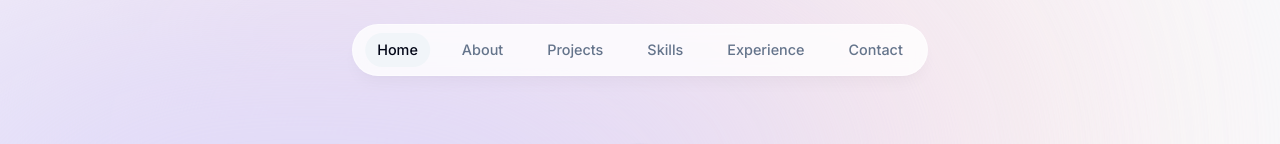
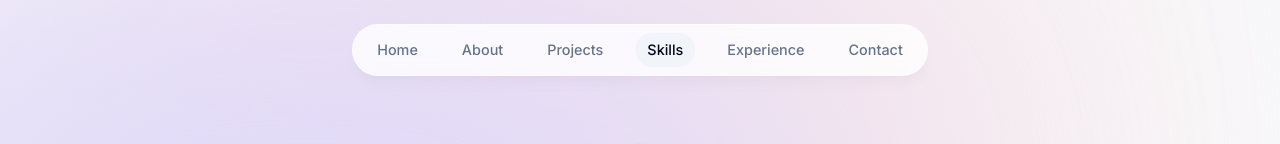
Before and after one commit to Abdelrahiim/new-portfolio, a Next.js app: page / in a window 1280 px wide. Shown: the top 144 px of the page. Built offline with nearby package versions, Linux system fonts and the light colour scheme.

Commit message:
implement heading change when component in view

```diff
--- a/src/app/page.tsx
+++ b/src/app/page.tsx
@@ -2,6 +2,7 @@ import About from "~/components/About";
 import Intro from "~/components/Intro";
 import Projects from "~/components/Projects";
 import SectionDivider from "~/components/SectionDivider";
+import Skills from "~/components/Skills";
 
 export default function HomePage() {
   return (
@@ -10,6 +11,7 @@ export default function HomePage() {
       <SectionDivider />
       <About />
       <Projects/>
+      <Skills/>
     </main>
   );
 }
--- a/src/components/About.tsx
+++ b/src/components/About.tsx
@@ -2,11 +2,18 @@
 
 import { motion } from "framer-motion";
 import SectionHeading from "./SectionHeading";
+import { useInView } from "react-intersection-observer";
+import useActiveSectionStore from "~/context/activeSectionStore";
+import { useSectionInView } from "~/lib/hooks";
 
 const About = () => {
+  const { ref } = useSectionInView("About");
+
   return (
     <motion.section
+      // onClick={()=>setActiveSection("About")}
       id="about"
+      ref={ref}
       className="mb-28 max-w-[45rem] scroll-m-28 text-justify sm:mb-40"
       initial={{ opacity: 0, y: 100 }}
       animate={{ opacity: 1, y: 0 }}
--- a/src/components/Header.tsx
+++ b/src/components/Header.tsx
@@ -1,11 +1,13 @@
 "use client";
 import { motion } from "framer-motion";
 import Link from "next/link";
-import { useState } from "react";
 import { links } from "~/lib/data";
 import { clsx } from "clsx";
+import useActiveSectionStore from "~/context/activeSectionStore";
+
 const Header = () => {
-  const [activeSection, setActiveSection] = useState("Home");
+  const { activeSection, settimeOfLastClick, setActiveSection } =
+    useActiveSectionStore();
   return (
     <header className="relative z-[999]">
       <motion.div
@@ -24,7 +26,10 @@ const Header = () => {
             >
               <Link
                 href={link.hash}
-                onClick={() => setActiveSection(link.name)}
+                onClick={() => {
+                  setActiveSection(link.name);
+                  settimeOfLastClick(Date.now());
+                }}
                 className={clsx(
                   "flex w-full justify-center px-3 py-3 transition hover:text-slate-950 dark:text-slate-500 dark:hover:text-slate-300",
                   {
--- a/src/components/Intro.tsx
+++ b/src/components/Intro.tsx
@@ -4,13 +4,16 @@ import { motion } from "framer-motion";
 import Link from "next/link";
 import { BsArrowRight, BsGithub, BsLinkedin } from "react-icons/bs";
 import { HiDownload } from "react-icons/hi";
+import { useSectionInView } from "~/lib/hooks";
 /**
  * Renders the introductory section with personal information and contact links.
  *
  * */
 const Intro = () => {
+  const { ref } = useSectionInView("Home");
   return (
     <section
+      ref={ref}
       id="home"
       className="mb-28 max-w-[70rem] scroll-mt-[100rem] text-center sm:mb-0"
     >
--- a/src/components/Project.tsx
+++ b/src/components/Project.tsx
@@ -19,7 +19,7 @@ const Project: FC<ProjectProps> = ({ title, description, tags, imageUrl }) => {
       style={{ scale: scaleProgress, opacity: opacityProgress }}
       className="group mb-3 last:mb-0 sm:mb-3"
     >
-      <section className=" relative  max-w-[42rem] rounded-lg overflow-hidden border border-black/5 bg-slate-100 transition  hover:bg-slate-200  sm:h-[20rem] sm:pr-8 sm:group-even:pl-8 dark:bg-white/10 dark:text-white dark:hover:bg-white/20">
+      <section className=" relative  max-w-[42rem] overflow-hidden rounded-lg border border-black/5 bg-slate-100 transition  hover:bg-slate-200  sm:h-[20rem] sm:pr-8 sm:group-even:pl-8 dark:bg-white/10 dark:text-white dark:hover:bg-white/20">
         <div className="flex h-full flex-col px-5 pb-7 pt-4 sm:max-w-[50%] sm:pl-10 sm:pr-2 sm:pt-10 sm:group-even:ml-[18rem]">
           <h3 className="text-2xl font-medium">{title}</h3>
           <p className="mt-2 leading-relaxed text-slate-700 dark:text-white/70">
--- a/src/components/Projects.tsx
+++ b/src/components/Projects.tsx
@@ -1,11 +1,14 @@
+"use client";
 import React, { Fragment } from "react";
 import SectionHeading from "./SectionHeading";
 import { projectsData } from "~/lib/data";
 import Project from "./Project";
+import { useSectionInView } from "~/lib/hooks";
 
 const Projects = () => {
+  const { ref } = useSectionInView("Projects",0.5);
   return (
-    <section id="projects" className="scroll-m-28 mb-28">
+    <section id="projects" className="mb-28 scroll-m-28" ref={ref}>
       <SectionHeading>My Projects</SectionHeading>
       <div>
         {projectsData.map((project, index) => (
@@ -18,6 +21,4 @@ const Projects = () => {
   );
 };
 
-
-
 export default Projects;
--- a/src/components/SectionDivider.tsx
+++ b/src/components/SectionDivider.tsx
@@ -4,7 +4,7 @@ import { motion } from "framer-motion";
 const SectionDivider = () => {
   return (
     <motion.div
-      className="bg-slate-200 my-24 h-16 w-1 rounded-full hidden sm:block dark:bg-opacity-20"
+      className="my-24 hidden h-16 w-1 rounded-full bg-slate-200 sm:block dark:bg-opacity-20"
       initial={{ opacity: 0, y: 100 }}
       animate={{ opacity: 1, y: 0 }}
       transition={{ delay: 0.125 }}
--- /dev/null
+++ b/src/components/Skills.tsx
@@ -0,0 +1,14 @@
+"use client"
+
+import { useSectionInView } from "~/lib/hooks"
+
+const Skills = () => {
+    const {ref} = useSectionInView("Skills")
+  return (
+    <section ref={ref}>
+
+    </section>
+  )
+}
+
+export default Skills
--- /dev/null
+++ b/src/context/activeSectionStore.ts
@@ -0,0 +1,19 @@
+import { create } from "zustand";
+
+import { type SectionName } from "~/lib/types";
+
+interface ActiveSectionState {
+  activeSection: SectionName;
+  timeOfLastClick: number;
+  setActiveSection: (section: SectionName) => void;
+  settimeOfLastClick: (time: number) => void;
+}
+
+const useActiveSectionStore = create<ActiveSectionState>((set) => ({
+  activeSection: "Home",
+  timeOfLastClick: 0,
+  setActiveSection: (section: SectionName) => set({ activeSection: section }),
+  settimeOfLastClick: (time: number) => set({ timeOfLastClick: time }),
+}));
+
+export default useActiveSectionStore;
--- /dev/null
+++ b/src/lib/hooks.tsx
@@ -0,0 +1,21 @@
+import { useEffect } from "react";
+import { useInView } from "react-intersection-observer";
+import type { SectionName } from "./types";
+import useActiveSectionStore from "~/context/activeSectionStore";
+
+export function useSectionInView(sectionName: SectionName, threshold = 0.75) {
+  const { ref, inView } = useInView({
+    threshold,
+  });
+  const { setActiveSection, timeOfLastClick } = useActiveSectionStore();
+
+  useEffect(() => {
+    if (inView && Date.now() - timeOfLastClick > 1000) {
+      setActiveSection(sectionName);
+    }
+  }, [inView, setActiveSection, timeOfLastClick, sectionName]);
+
+  return {
+    ref,
+  };
+}
--- /dev/null
+++ b/src/lib/types.ts
@@ -0,0 +1,3 @@
+import { type links } from "./data";
+
+export type SectionName = (typeof links)[number]["name"];
```
